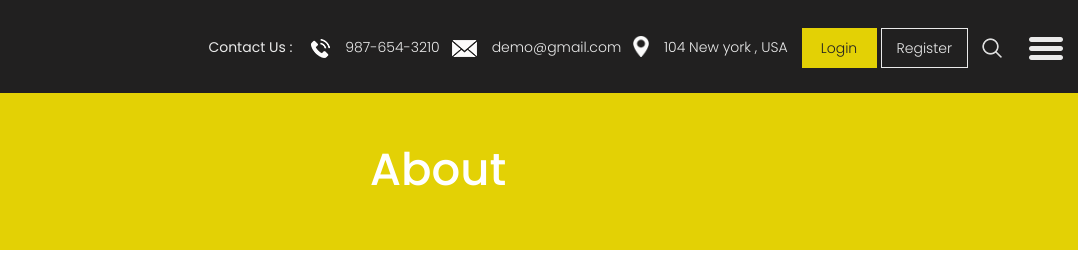
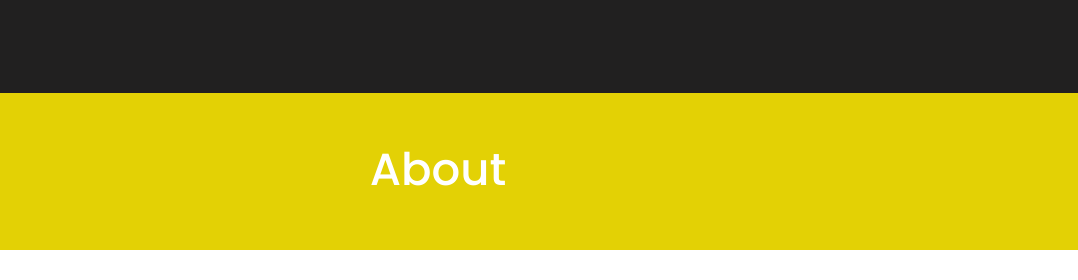
Before and after one commit to anneyreanetse/RES, a plain HTML site: page about.html in a window 1280 px wide. Shown: the top 280 px of the page, 202-1280 px from the left. Drawn offline with Linux system fonts and the light colour scheme.

Commit message:
Update about.html

```diff
--- a/about.html
+++ b/about.html
@@ -78,23 +78,7 @@
                         <a class="logo" href="index.html"><img src="images/logo.png" alt="#" /></a>
                     </div>
                 </div>
-                <div class="col-md-9">
-                    <div class="full">
-                        <div class="right_header_info">
-                            <ul>
-                                <li class="dinone">Contact Us : <img style="margin-right: 15px;margin-left: 15px;" src="images/phone_icon.png" alt="#"><a href="#">987-654-3210</a></li>
-                                <li class="dinone"><img style="margin-right: 15px;" src="images/mail_icon.png" alt="#"><a href="#">demo@gmail.com</a></li>
-                                <li class="dinone"><img style="margin-right: 15px;height: 21px;position: relative;top: -2px;" src="images/location_icon.png" alt="#"><a href="#">104 New york , USA</a></li>
-                                <li class="button_user"><a class="button active" href="#">Login</a><a class="button" href="#">Register</a></li>
-                                <li><img style="margin-right: 15px;" src="images/search_icon.png" alt="#"></li>
-                                <li>
-                                    <button type="button" id="sidebarCollapse">
-                                        <img src="images/menu_icon.png" alt="#">
-                                    </button>
-                                </li>
-                            </ul>
-                        </div>
-                    </div>
+
                 </div>
             </div>
         </div>
```
